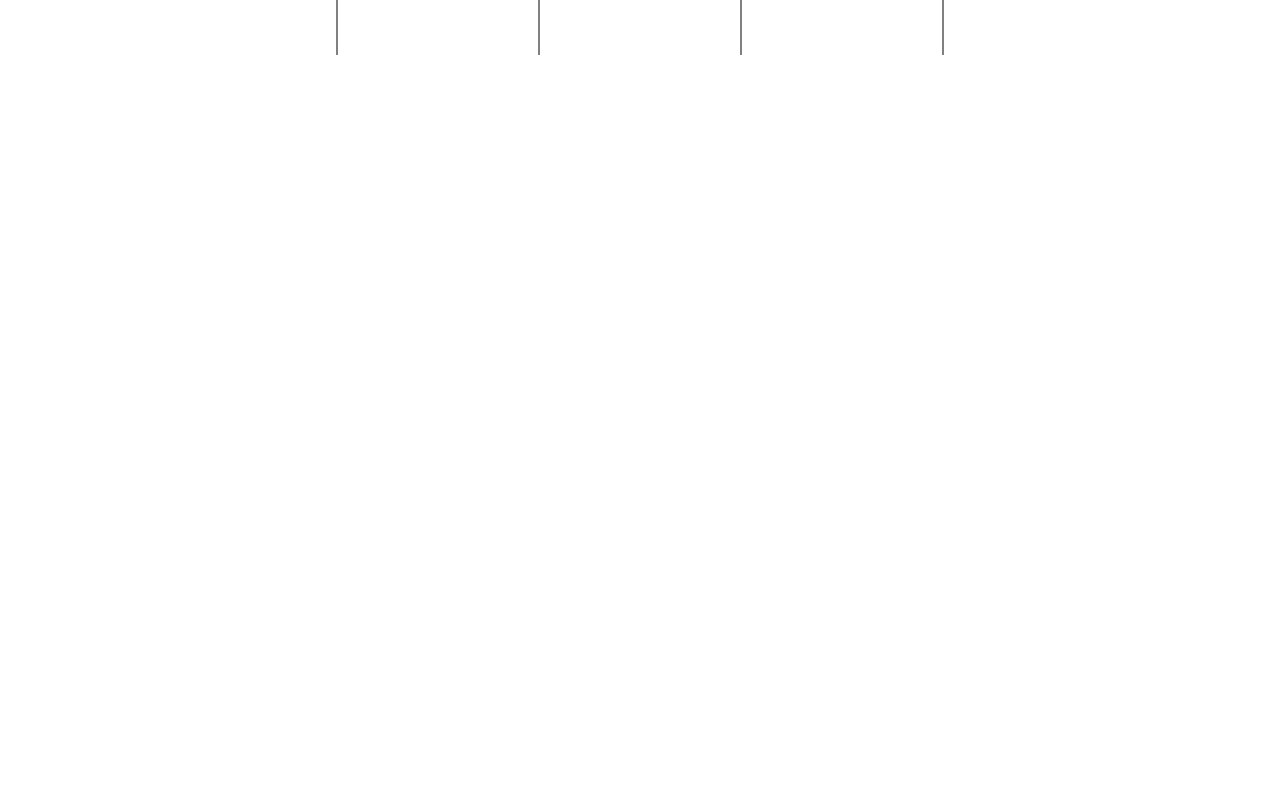
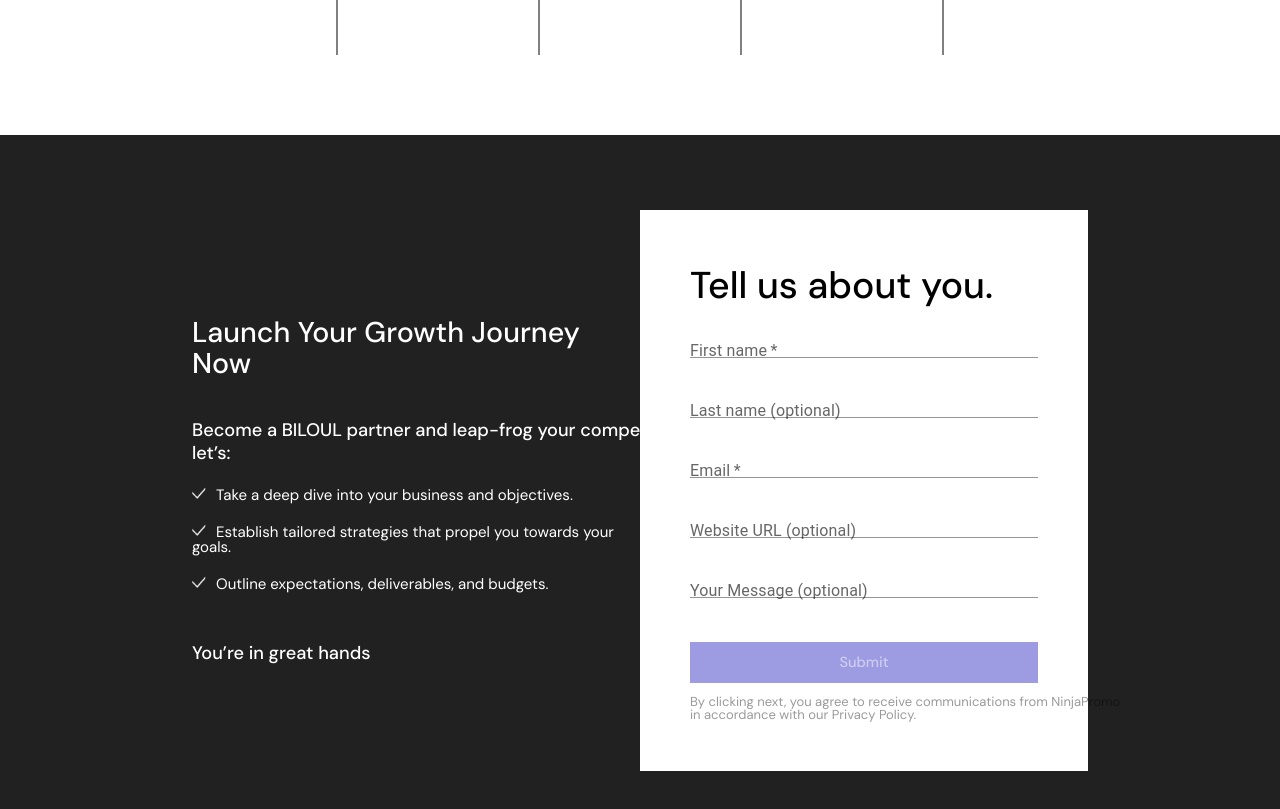
Before and after one commit to MouaadLaouar/BILOUL, a React (Vite) app: page / in a window 1280 px wide. Shown: the part 6103-6912 px from the top of the page. Before the commit the page ends 6158 px from the top, so only its background shows below. Built offline with nearby package versions, Linux system fonts and the light colour scheme.

Commit message:
finish the project

```diff
--- a/package.json
+++ b/package.json
@@ -9,6 +9,10 @@
     "preview": "vite preview"
   },
   "dependencies": {
+    "@emailjs/browser": "^3.10.0",
+    "@emotion/react": "^11.10.6",
+    "@emotion/styled": "^11.10.6",
+    "@mui/material": "^5.11.14",
     "react": "^18.2.0",
     "react-dom": "^18.2.0",
     "sass": "^1.59.3"
--- a/src/App.jsx
+++ b/src/App.jsx
@@ -7,6 +7,7 @@
 import SectionSix from './components/SectionSix/SectionSix'
 import SectionThree from './components/SectionThree/SectionThree'
 import SectionTwo from './components/SectionTwo/SectionTwo'
+import Footer from './components/Footer/Footer'
 
 function App() {
 
@@ -41,6 +42,8 @@
       <section id='Section-Seven'>
         <SectionSeven />
       </section>
+
+      <Footer />
     </div>
   )
 }
--- /dev/null
+++ b/src/components/Footer/Contact.jsx
@@ -0,0 +1,31 @@
+import { useRef, useState } from 'react';
+import emailjs from '@emailjs/browser';
+import { TextField } from '@mui/material';
+
+export const ContactUs = () => {
+
+  const form = useRef();
+
+  const sendEmail = (e) => {
+    e.preventDefault();
+
+    emailjs.sendForm('YOUR_SERVICE_ID', 'YOUR_TEMPLATE_ID', form.current, 'YOUR_PUBLIC_KEY')
+      .then((result) => {
+          console.log(result.text);
+      }, (error) => {
+          console.log(error.text);
+      });
+  };
+
+  return (
+    <form ref={form} onSubmit={sendEmail}>
+
+      <TextField required id="standard-basic" label="First name" variant="standard" name="FirstName"/>
+      <TextField id="standard-basic" label="Last name (optional)" variant="standard" name="LastName"/>
+      <TextField required id="standard-basic" label="Email" variant="standard" name="Email"/>
+      <TextField id="standard-basic" label="Website URL (optional)" variant="standard" name="Website"/>
+      <TextField id="standard-basic" label="Your Message (optional)" variant="standard" name="message"/>
+      <input className='Submit' type="submit" value="Submit" />
+    </form>
+  );
+};
--- /dev/null
+++ b/src/components/Footer/Footer.jsx
@@ -0,0 +1,26 @@
+import { ContactUs } from './Contact';
+import './Footer.scss';
+
+export default function Footer() {
+  return (
+    <div className='Footer'>
+        <div className='Content'>
+            <h1>Launch Your Growth Journey Now</h1>
+            <p>Become a BILOUL partner and leap-frog your competition. But first, let’s:</p>
+            <ul>
+                <li>Take a deep dive into your business and objectives.</li>
+                <li>Establish tailored strategies that propel you towards your goals.</li>
+                <li>Outline expectations, deliverables, and budgets.</li>
+            </ul>
+
+            <h2>You’re in great hands</h2>
+        </div>
+
+        <div className='Form'>
+            <h1>Tell us about you.</h1>
+            <ContactUs />
+            <p>By clicking next, you agree to receive communications from NinjaPromo in accordance with our Privacy Policy.</p>
+        </div>
+    </div>
+  )
+}
--- /dev/null
+++ b/src/components/Footer/Footer.scss
@@ -0,0 +1,137 @@
+.Footer {
+    margin-top: 80px;
+    background-color: #212121;
+    color: #ffffff;
+    padding: 75px 15%;
+
+    display: flex;
+    justify-content: space-between;
+    align-items: center;
+
+
+    .Content,
+    .Form {
+        height: 100%;
+        width: 50%;
+    }
+
+    .Content {
+
+        h1 {
+            font-family: 'DM Sans';
+            font-style: normal;
+            font-weight: 500;
+            font-size: 28.6px;
+            line-height: 31px;
+
+            margin-bottom: 40px;
+        }
+
+        p {
+            width: 575.03px;
+            height: 46px;
+            font-family: 'DM Sans';
+            font-style: normal;
+            font-weight: 500;
+            font-size: 18.2px;
+            line-height: 23px;
+        }
+
+        ul {
+            margin-top: 21px;
+
+            li {
+                list-style: none;
+                font-family: 'DM Sans';
+                font-style: normal;
+                font-weight: 400;
+                font-size: 15.067px;
+                line-height: 15px;
+
+                margin: 20px 0px;
+
+                &::before {
+                    content: url(../../assets/check.png);
+                    margin-right: 10px;
+                }
+            }
+        }
+
+        h2 {
+            margin-top: 50px;
+            font-family: 'DM Sans';
+            font-style: normal;
+            font-weight: 500;
+            font-size: 18.2px;
+            line-height: 23px;
+        }
+    }
+
+    .Form {
+
+        background-color: #ffffff;
+        color: black;
+        padding: 50px;
+
+        h1 {
+            font-family: 'DM Sans';
+            font-style: normal;
+            font-weight: 500;
+            font-size: 37.375px;
+            line-height: 52px;
+        }
+
+        form {
+            display: flex;
+            flex-direction: column;
+            justify-content: center;
+            align-items: flex-start;
+
+
+
+            hr {
+                width: 100%;
+                color: #3c3c3c;
+
+            }
+
+            div {
+                width: 100%;
+                margin: 7px 0px;
+            }
+
+            .Submit {
+                height: 40.62px;
+                width: 100%;
+                border: none;
+                margin-top: 30px;
+                margin-bottom: 12px;
+
+                background: rgba(60, 57, 198, 0.5);
+
+                font-family: 'DM Sans';
+                font-style: normal;
+                font-weight: 500;
+                font-size: 14.625px;
+                line-height: 41px;
+
+                cursor: pointer;
+
+                color: rgba(255, 255, 255, 0.5);
+            }
+        }
+
+        p {
+            width: 442.98px;
+            height: 26px;
+
+            font-family: 'DM Sans';
+            font-style: normal;
+            font-weight: 400;
+            font-size: 13px;
+            line-height: 13px;
+
+            color: rgba(0, 0, 0, 0.4);
+        }
+    }
+}
```
Also changed, not shown: src/assets/check.png (added), 1 other file (tests, documents, lock files or other folders).
